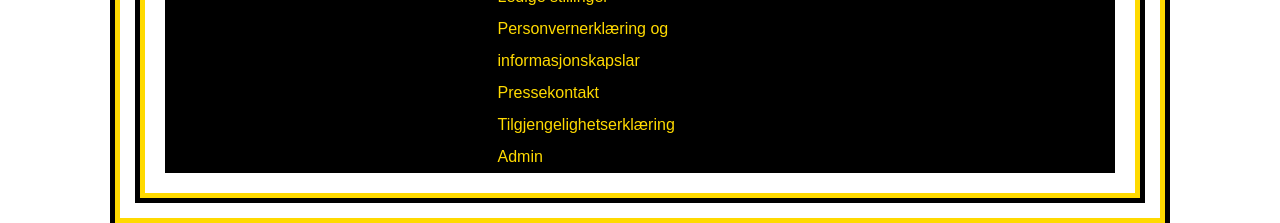
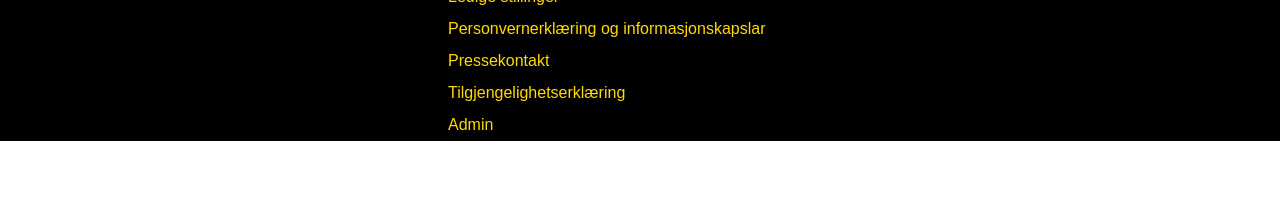
Before and after one commit to aribahussain03/DATA1200, a plain HTML site: page index.html in a window 1280 px wide. Shown: the part 3071-3294 px from the top of the page. After the commit the page ends 3212 px from the top, so only its background shows below. Drawn offline with Linux system fonts and the light colour scheme.

Commit message:
Gjør noen små endringer i index

```diff
--- a/index.html
+++ b/index.html
@@ -528,7 +528,7 @@
     </div>
 
     </section>
-    <article>
+</article>
 
     <footer>
 
```
